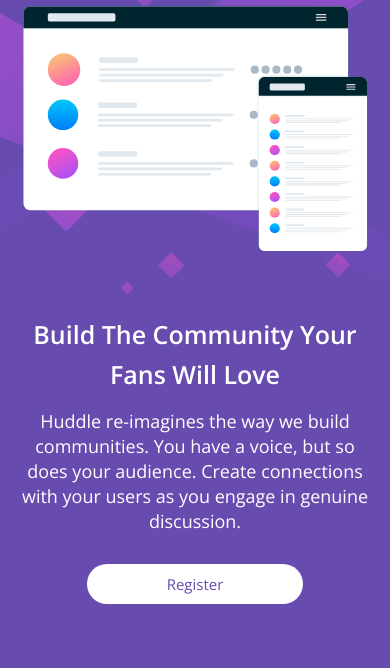
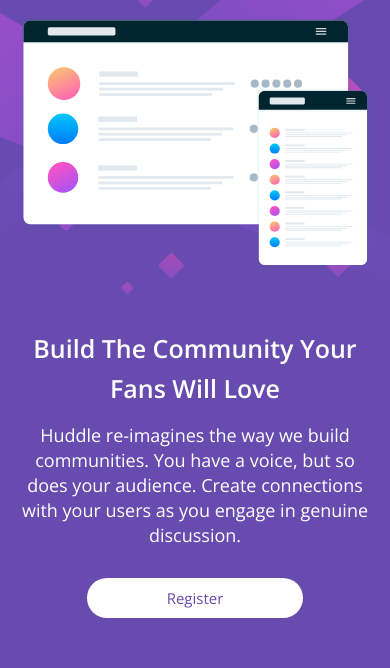
Before and after one commit to ViniciusMendesLima/Quest-HTML-CSS-Avan-ado, a plain HTML site: page index.html in a window 390 px wide. Shown: the part 93-761 px from the top of the page. Drawn offline with nearby package versions, Linux system fonts and the light colour scheme.

Commit message:
ajuste margin responsivo

```diff
--- a/src/css/responsivo.css
+++ b/src/css/responsivo.css
@@ -7,6 +7,7 @@
 @media(max-width: 945px){
     .content img{
         max-width: 400px;
+
     }
 
 }
@@ -18,6 +19,13 @@
         background: url(../images/bg-mobile.svg) top no-repeat;
         background-size: 100%;
         background-color: var(--primary-1);
+        margin: 4rem 3rem;
+        padding: 0;
+    }
+
+    .container{
+        height: 100vh;
+
     }
 
     .header {
@@ -77,9 +85,9 @@
 
 @media(max-width: 425px){
 
-       .container{
+       /* .container{
         padding: 3rem 0;
-       }
+       }  */
     .footer .social li{
         margin: 0 7px;
     }
```
